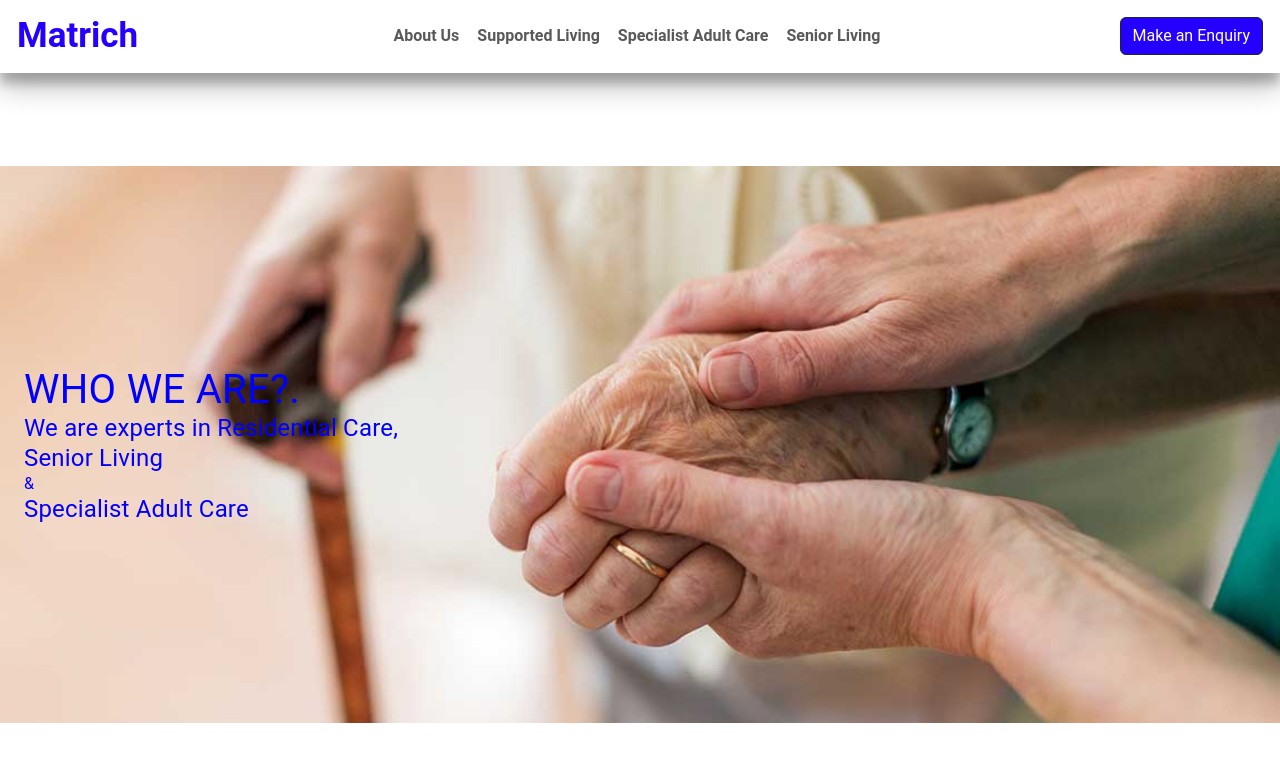
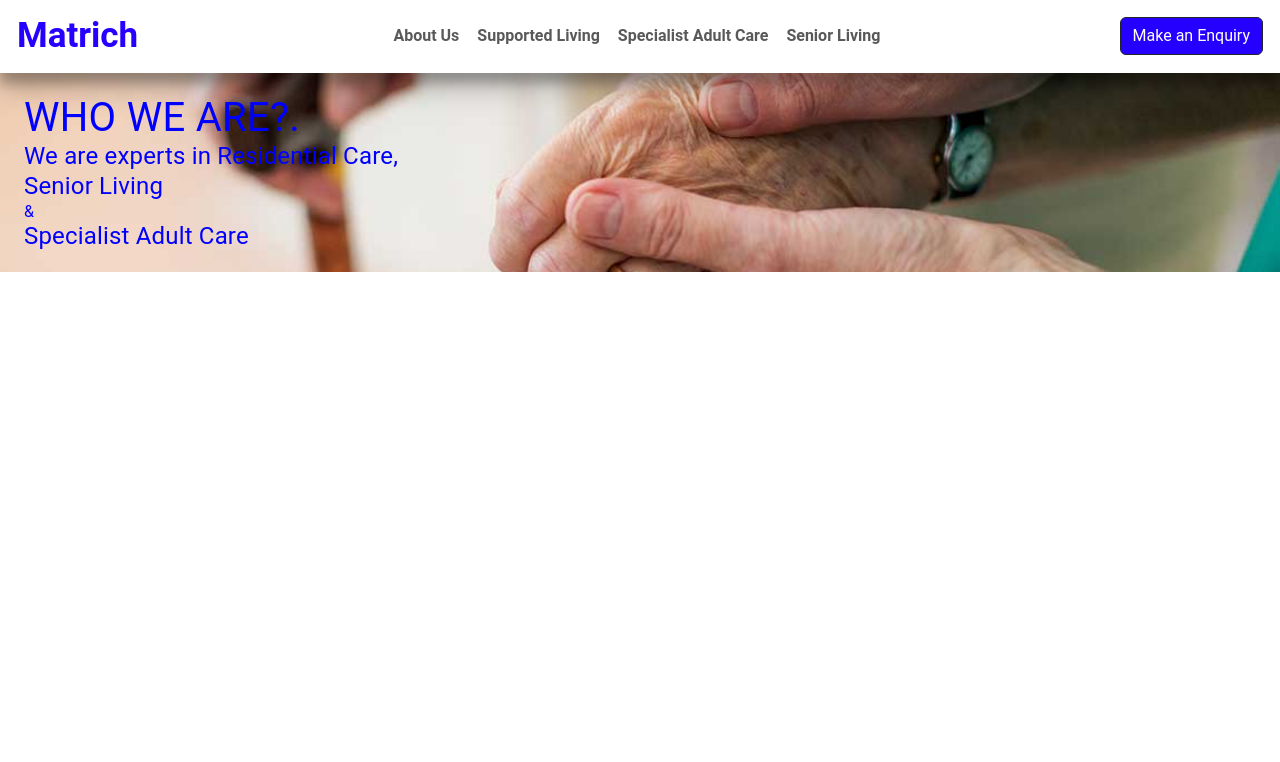
Before and after one commit to kifeakor22/matrich, a React (Create React App) app: page / in a window 1280 px wide. Shown: the top 762 px of the page. Built offline with nearby package versions, Linux system fonts and the light colour scheme.

Commit message:
jumbo component fix

```diff
--- a/src/components/About/index.js
+++ b/src/components/About/index.js
@@ -23,13 +23,10 @@ const Herogrid = () => {
         sx={{
           display: 'flex',
           justifyContent: 'center',
-    alignItems: 'center',
-    minHeight: 'calc(100vh - 56px)', // Adjust the height based on your navbar height
           padding: '20px',
           backgroundImage: `url(${require('./images/test2.jpg')})`,
-    backgroundSize: 'contain',
+          backgroundSize: 'cover',
           backgroundPosition: 'center',
-    backgroundRepeat: 'no-repeat',
         }}
 >
   <Grid
```
Lines whose indentation alone changed are shown as unchanged.
